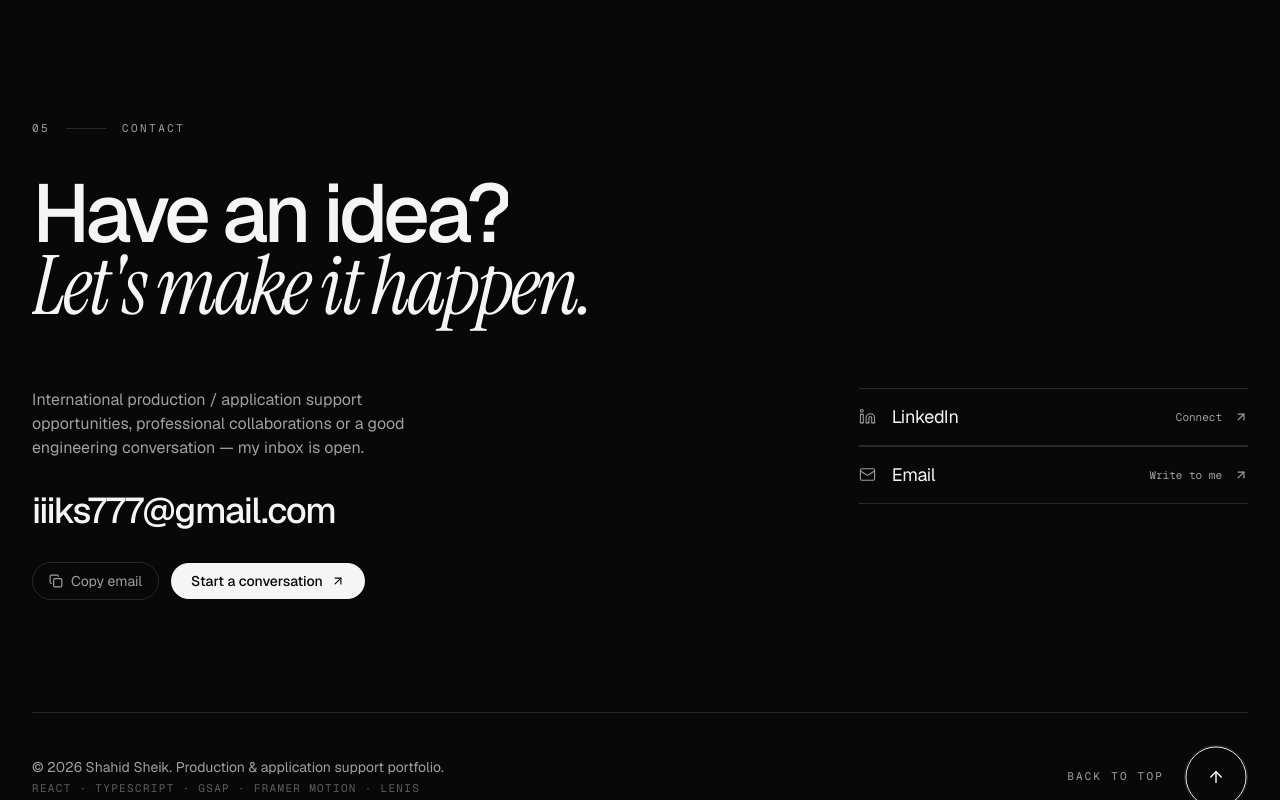
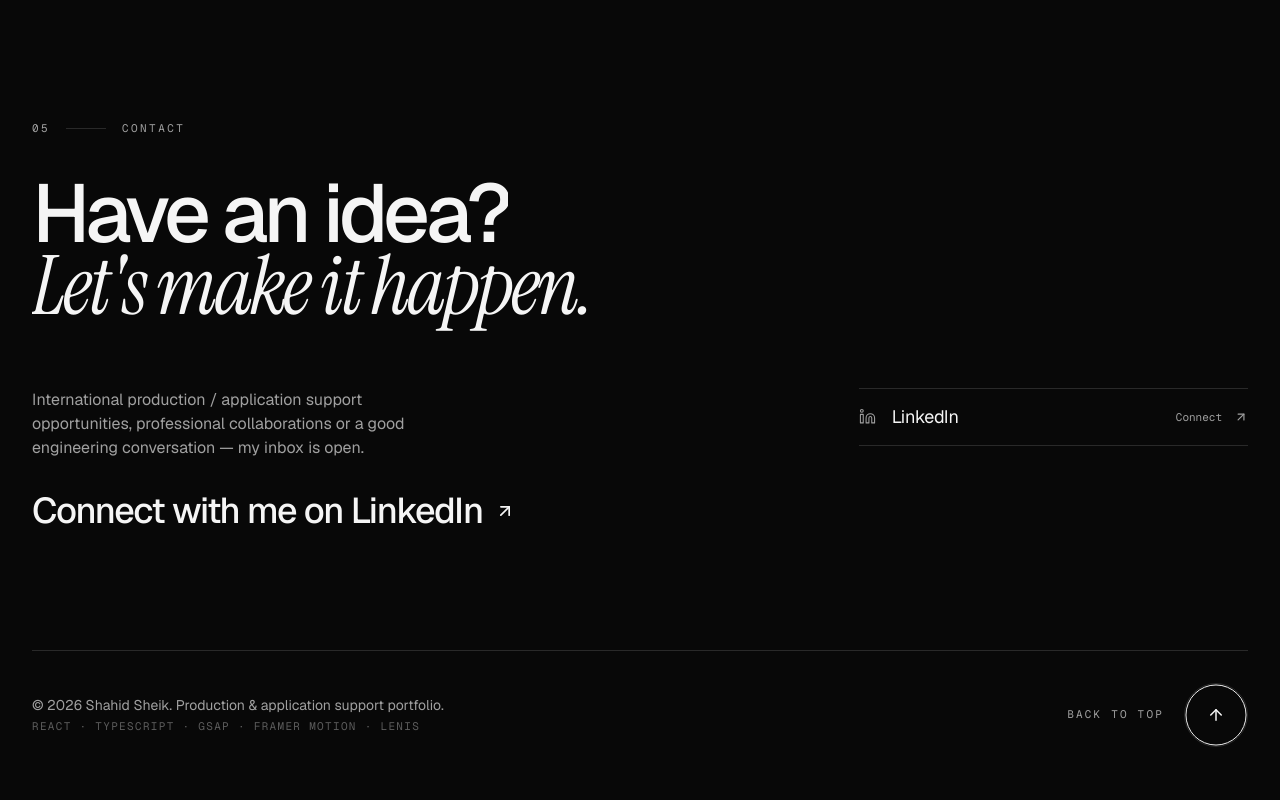
Before and after one commit to sksi45/shahidsheik, a React (Vite) app: page / in a window 1280 px wide. Shown: the part 6587-7387 px from the top of the page. After the commit the page ends 7366 px from the top, so only its background shows below. Built offline with nearby package versions, Linux system fonts and the light colour scheme.

Commit message:
Replace personal email contact with LinkedIn-only connection

```diff
--- a/src/components/Contact.tsx
+++ b/src/components/Contact.tsx
@@ -1,37 +1,11 @@
-import { useEffect, useRef, useState } from 'react';
 import { motion, useScroll } from 'framer-motion';
-import { ArrowUp, ArrowUpRight, Check, Copy, Linkedin, Mail } from 'lucide-react';
+import { ArrowUp, ArrowUpRight, Linkedin } from 'lucide-react';
 import { profile } from '../data/portfolio';
 import { scrollToId } from '../lib/scroll';
 import SectionLabel from './ui/SectionLabel';
 import SplitText from './ui/SplitText';
 import Magnetic from './ui/Magnetic';
 import Reveal from './ui/Reveal';
-
-function CopyEmail() {
-  const [copied, setCopied] = useState(false);
-  const t = useRef(0);
-  useEffect(() => () => window.clearTimeout(t.current), []);
-  return (
-    <button
-      type="button"
-      onClick={async () => {
-        try {
-          await navigator.clipboard.writeText(profile.email);
-          setCopied(true);
-          t.current = window.setTimeout(() => setCopied(false), 1800);
-        } catch {
-          window.location.href = `mailto:${profile.email}`;
-        }
-      }}
-      className="inline-flex items-center gap-2 rounded-full border border-line px-4 py-2 text-sm text-muted transition-colors hover:border-fg hover:text-fg"
-      aria-live="polite"
-    >
-      {copied ? <Check size={14} /> : <Copy size={14} />}
-      {copied ? 'Copied to clipboard' : 'Copy email'}
-    </button>
-  );
-}
 
 function BackToTop() {
   const { scrollYProgress } = useScroll();
@@ -54,7 +28,6 @@ function BackToTop() {
 
 const links = [
   { label: 'LinkedIn', href: profile.links.linkedin, icon: Linkedin, note: 'Connect' },
-  { label: 'Email', href: `mailto:${profile.email}`, icon: Mail, note: 'Write to me' },
 ];
 
 export default function Contact() {
@@ -75,25 +48,15 @@ export default function Contact() {
             </p>
             <Magnetic strength={0.15} className="mt-6 max-w-full">
               <a
-                href={`mailto:${profile.email}`}
-                className="group relative inline-block max-w-full text-[clamp(1.35rem,2.8vw,2.5rem)] font-medium tracking-[-0.035em] break-all"
+                href={profile.links.linkedin}
+                target="_blank"
+                rel="noreferrer"
+                className="group inline-flex max-w-full items-center gap-3 text-[clamp(1.35rem,2.8vw,2.5rem)] font-medium tracking-[-0.035em]"
               >
-                {profile.email}
-                <span className="absolute -bottom-1 left-0 h-[2px] w-full origin-right scale-x-0 bg-fg transition-transform duration-700 ease-[cubic-bezier(.16,1,.3,1)] group-hover:origin-left group-hover:scale-x-100" />
+                Connect with me on LinkedIn
+                <ArrowUpRight size={20} className="shrink-0 transition-transform duration-500 group-hover:translate-x-0.5 group-hover:-translate-y-0.5" />
               </a>
             </Magnetic>
-            <div className="mt-6 flex flex-wrap items-center gap-3">
-              <CopyEmail />
-              <Magnetic>
-                <a
-                  href={`mailto:${profile.email}?subject=${encodeURIComponent("Hello Shahid — let's connect")}`}
-                  className="group inline-flex items-center gap-2 rounded-full bg-fg px-5 py-2 text-sm font-medium text-bg"
-                >
-                  Start a conversation
-                  <ArrowUpRight size={14} className="transition-transform duration-500 group-hover:translate-x-0.5 group-hover:-translate-y-0.5" />
-                </a>
-              </Magnetic>
-            </div>
           </Reveal>
         </div>
 
```
